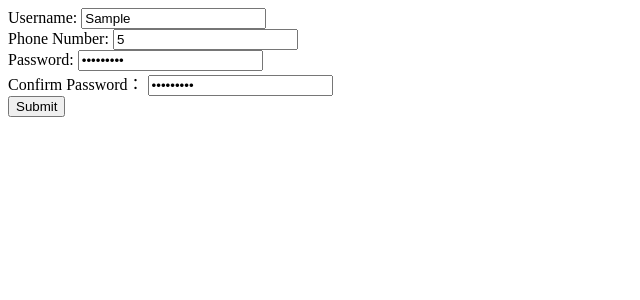
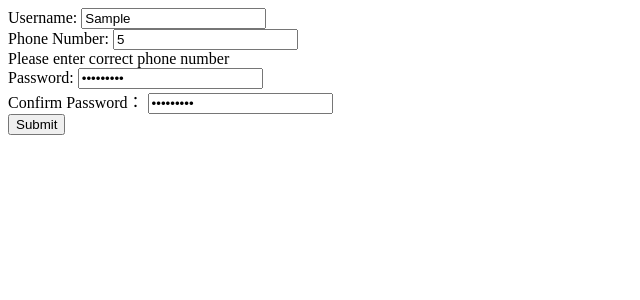
Before and after one commit to sxxia/Angular-exercise, an Angular app in the folder angular-exercise/: page / in a window 1280 px wide. Both pictures are taken after typing "Sample", "5", "Sample123", "Sample123" into the empty fields and a click on the button "Submit". Shown: the top 300 px of the page, without its empty margins (0-640 px from the left). Built offline with nearby package versions, Linux system fonts and the light colour scheme.

Commit message:
implement angular reactive form validator and form status

```diff
--- a/angular-exercise/src/app/reactive-form/reactive-form.component.html
+++ b/angular-exercise/src/app/reactive-form/reactive-form.component.html
@@ -1,9 +1,28 @@
 <form [formGroup]="formModel" (submit)="onSubmit()">
   <div>Username: <input type="text" formControlName="username"></div>
+  <div [hidden]="formModel.get('username').valid || formModel.get('username').untouched">
+    <div [hidden]="!formModel.hasError('required', 'username')">
+      Please enter username
+    </div>
+    <div [hidden]="!formModel.hasError('minlength', 'username')">
+      The minimum length of username is 6 characters
+    </div>
+  </div>
   <div>Phone Number: <input type="number" formControlName="mobile"></div>
+  <div [hidden]="formModel.get('mobile').valid || formModel.get('mobile').pristine">
+    <div [hidden]="!formModel.hasError('mobile', 'mobile')">
+      Please enter correct phone number
+    </div>
+  </div>
   <div formGroupName="passwordsGroup">
     <div>Password: <input type="password" formControlName="password"></div>
+    <div [hidden]="!formModel.hasError('minlength', ['passwordsGroup', 'password'])">
+        The minimum length of password is 6 characters
+    </div>
     <div>Confirm Password： <input type="password" formControlName="pconfirm"></div>
+  </div>
+  <div [hidden]="!formModel.hasError('equal', 'passwordsGroup')">
+    Password doesn't match
   </div>
   <button type="submit">Submit</button>
 </form>
--- a/angular-exercise/src/app/reactive-form/reactive-form.component.ts
+++ b/angular-exercise/src/app/reactive-form/reactive-form.component.ts
@@ -1,5 +1,6 @@
 import { Component, OnInit } from '@angular/core';
-import { FormGroup, FormControl, FormBuilder, Validators } from '@angular/forms';
+import { FormGroup, FormBuilder, Validators } from '@angular/forms';
+import { mobileValidator, equalValidator } from '../validator/validators';
 
 @Component({
   selector: 'app-reactive-form',
@@ -18,35 +19,23 @@ export class ReactiveFormComponent implements OnInit {
   createForm() {
     this.formModel = this.fb.group({
       username: ['', [Validators.required, Validators.minLength(6)]],
-      mobile: ['', this.mobileValidator],
+      mobile: ['', mobileValidator],
       passwordsGroup: this.fb.group({
-        password: [''],
+        password: ['', Validators.minLength(6)],
         pconfirm: ['']
-      }, {validator: this.equalValidator})
+      }, {validator: equalValidator})
     });
   }
 
   onSubmit() {
-    let isValid: boolean = this.formModel.get('username').valid;
-    console.log('User name is valid? ' + isValid);
-    let errors: any = this.formModel.get('username').errors;
-    console.log('The user name of error information is: ' + JSON.stringify(errors));
-    console.log(this.formModel.value);
-  }
-
-  mobileValidator(control: FormControl): any {
-    var regex = /^(((13[0-9]{1})|(15[0-9]{1})|(18[0-9]{1}))+\d{8})$/;
-    let valid = regex.test(control.value);
-    console.log('The phone number validation result is: ' +valid);
-    return valid? null: {mobile: true};
-  }
-
-  equalValidator(group: FormGroup): any {
-    let password: FormControl = group.get('password') as FormControl;
-    let pconfirm: FormControl = group.get('pconfirm') as FormControl;
-    let valid: boolean = (password.value === pconfirm.value);
-    console.log('Password match? ' +valid);
-    return valid? null: {equal: true};
+    // let isValid: boolean = this.formModel.get('username').valid;
+    // console.log('User name is valid? ' + isValid);
+    // let errors: any = this.formModel.get('username').errors;
+    // console.log('The user name of error information is: ' + JSON.stringify(errors));
+    // console.log(this.formModel.value);
+    if(this.formModel.valid) {
+      console.log(this.formModel.value);
+    }
   }
 
 }
--- /dev/null
+++ b/angular-exercise/src/app/validator/validators.ts
@@ -0,0 +1,16 @@
+import { FormControl, FormGroup } from '@angular/forms';
+
+export function mobileValidator(control: FormControl): any {
+  var regex = /^(((13[0-9]{1})|(15[0-9]{1})|(18[0-9]{1}))+\d{8})$/;
+  let valid = regex.test(control.value);
+  console.log('The phone number validation result is: ' +valid);
+  return valid? null: {mobile: true};
+}
+
+export function equalValidator(group: FormGroup): any {
+  let password: FormControl = group.get('password') as FormControl;
+  let pconfirm: FormControl = group.get('pconfirm') as FormControl;
+  let valid: boolean = (password.value === pconfirm.value);
+  console.log('Password match? ' +valid);
+  return valid? null: {equal: true};
+}
```
